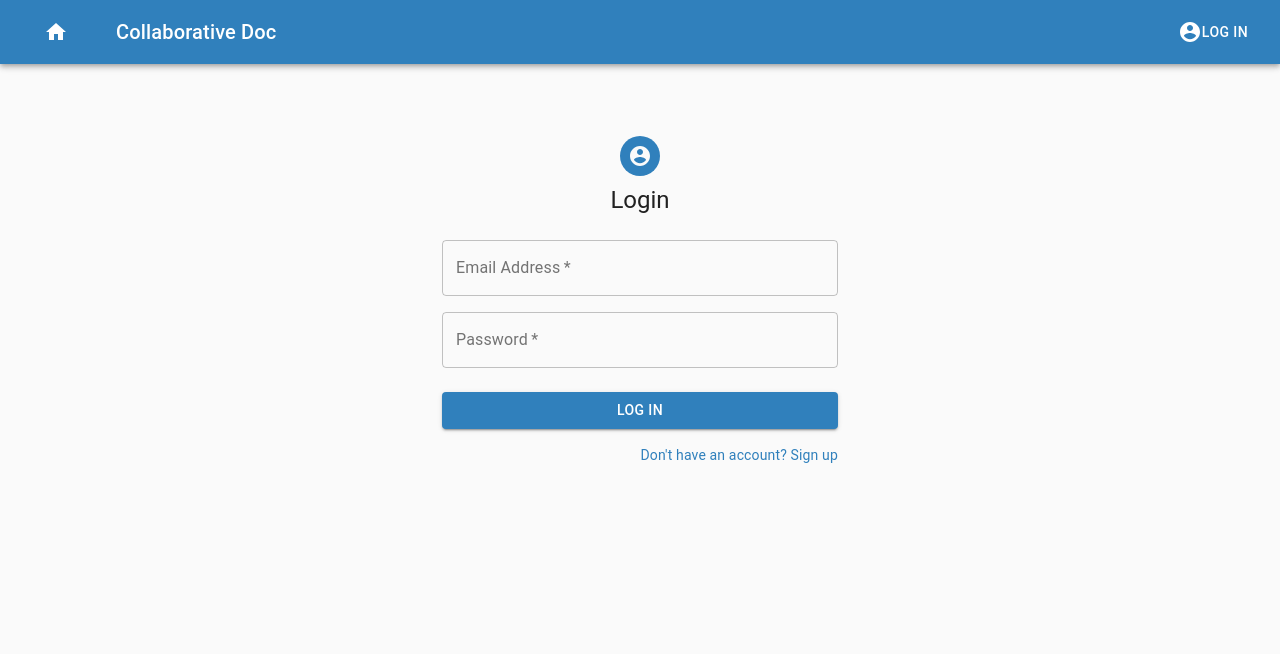
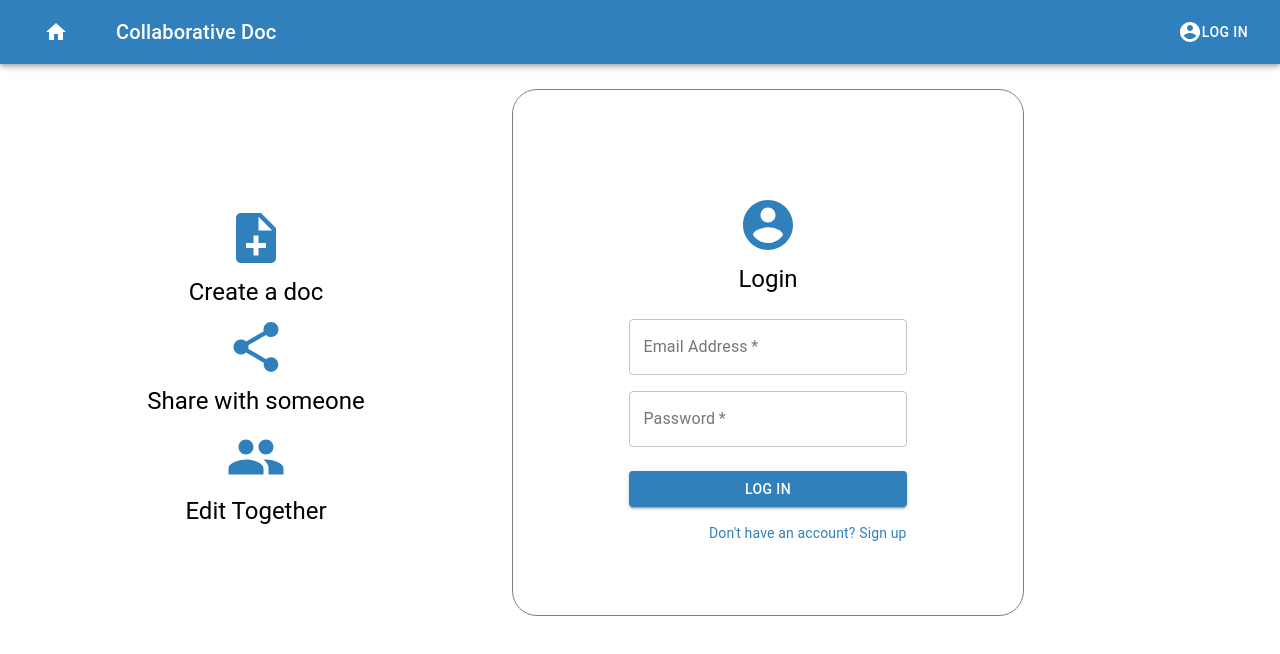
Before and after one commit to gongchen161/collaborative-doc, a React (Create React App) app: page /#/login in a window 1280 px wide. Shown: the top 654 px of the page. Built offline with nearby package versions, Linux system fonts and the light colour scheme; no server answers.

Commit message:
Add intro component to login and signup page

```diff
--- a/src/AuthContext.js
+++ b/src/AuthContext.js
@@ -1,16 +1,56 @@
 
 
 import React, { useState, useEffect, useRef, useContext } from 'react'
-import purple from '@material-ui/core/colors/purple';
-import green from '@material-ui/core/colors/green';
 import { auth } from './Firebase';
-import uuid from 'react-uuid'
+import { makeStyles } from '@material-ui/core/styles';
 
 const AuthContext = React.createContext();
 
 export function useAuth(){
      return useContext(AuthContext);
 }
+
+export const useStyles = makeStyles((theme) => ({
+    center: {
+      display: 'flex',
+      flexDirection: 'column',
+      alignItems: 'center',
+      justifyContent: 'center',
+      height: '500px',
+      marginTop: '25px'
+    },
+    left: {
+      width: '40%',
+      float: 'left',
+      marginTop: '25px'
+    },
+
+    right: {
+      width: '40%',
+      float: 'left',
+      border: "1px solid grey",
+      borderRadius: '25px',
+      marginTop: '25px',
+      marginRight: '25px'
+    },
+
+    icon: {
+      margin: theme.spacing(1),
+      width: 60,
+      height: 60
+    },
+    form: {
+      width: '60%',
+      marginTop: theme.spacing(3),
+    },
+    submit: {
+      margin: theme.spacing(3, 0, 2),
+    },
+
+    divider: {
+      margin: theme.spacing(3),
+    }
+  }));
 
 export function AuthProvider({ children }) {
     const [user, setUser] = useState();
--- a/src/components/Document.js
+++ b/src/components/Document.js
@@ -121,8 +121,8 @@ export default function Document() {
 
             <NavBar inDoc={true} docId={docId} inUser={true} canShare={isAuthorized=== 1}/>
             { isAuthorized === 0 && <div className='center'><CircularProgress color='primary'size={60} /><Typography variant="h5">Loading Docs...</Typography></div> }
-            {isAuthorized === 2 && <div className='center'><ErrorIcon color='primary'size={60} /><Typography variant="h5">You cannot view this doc</Typography></div> }
-            { isAuthorized === 1 && <div>
+            {  isAuthorized === 2 && <div className='center'><ErrorIcon color='primary'size={60} /><Typography variant="h5">You cannot view this doc</Typography></div> }
+            { user && isAuthorized === 1 && <div>
                 <TextField
                     id="standard-full-width"
                     placeholder="   Document Title"
@@ -177,12 +177,12 @@ export default function Document() {
                 />
                 {loading && <div><LinearProgress color='primary' size={80} thickness={10} /></div> }
 
-                <ReactQuill
+                { user && <ReactQuill
                     theme="snow"
                     onChange={uploadChanges}
                     readOnly={ loading}
                     ref={quill}
-                />
+                />}
             </div> }
         </div>
     )
--- a/src/components/Home.js
+++ b/src/components/Home.js
@@ -122,8 +122,8 @@ function Home() {
     return (
         <div>
             <NavBar inUser={true} ></NavBar>
-            {loading && <div className='center'><CircularProgress color='primary'size={60} /><Typography variant="h5">Loading Docs...</Typography></div> }
-            { !loading && <Box m={2} pt={3}>
+            {user && loading && <div className='center'><CircularProgress color='primary'size={60} /><Typography variant="h5">Loading Docs...</Typography></div> }
+            { user && !loading && <Box m={2} pt={3}>
                 <Box m={2} pt={3}>
                 <Typography className='center' variant="h4" > My Docs</Typography>
                 <Divider variant="middle"/>
--- /dev/null
+++ b/src/components/Intro.js
@@ -0,0 +1,38 @@
+
+import React from 'react';
+
+import CssBaseline from '@material-ui/core/CssBaseline';
+import Typography from '@material-ui/core/Typography';
+import Container from '@material-ui/core/Container';
+import NoteAddIcon from '@material-ui/icons/NoteAdd';
+import GroupIcon from '@material-ui/icons/Group';
+import Divider from '@material-ui/core/Divider';
+import { useStyles } from '../AuthContext';
+import Share from '@material-ui/icons/Share';
+
+
+  export default function Intro() {
+    const classes = useStyles();
+
+    return (
+        <div>
+            <Container component="main" maxWidth="lg">
+
+            <div className={classes.center}>
+
+                <NoteAddIcon color='primary' className={classes.icon} />
+                <Typography component="h1" variant="h5"  >Create a doc</Typography>
+                <Divider variant="inset" className={classes.divider} />
+
+                <Share color='primary' className={classes.icon}  />
+                <Typography component="h1" variant="h5"  >Share with someone</Typography>
+                <Divider variant="inset" className={classes.divider}/>
+
+                <GroupIcon color='primary' className={classes.icon}  />
+                <Typography component="h1" variant="h5"  >Edit Together</Typography>
+                <Divider variant="inset" className={classes.divider}/>
+            </div>
+        </Container>
+      </div>
+    );
+  }
--- a/src/components/Login.js
+++ b/src/components/Login.js
@@ -1,47 +1,22 @@
 
 import React, { useRef, useEffect } from 'react';
-import Avatar from '@material-ui/core/Avatar';
 import Button from '@material-ui/core/Button';
-import CssBaseline from '@material-ui/core/CssBaseline';
 import TextField from '@material-ui/core/TextField';
-import FormControlLabel from '@material-ui/core/FormControlLabel';
-import Checkbox from '@material-ui/core/Checkbox';
 import Link from '@material-ui/core/Link';
 import Grid from '@material-ui/core/Grid';
-import Box from '@material-ui/core/Box';
-import LockOutlinedIcon from '@material-ui/icons/LockOutlined';
 import Typography from '@material-ui/core/Typography';
 import { makeStyles } from '@material-ui/core/styles';
 import Container from '@material-ui/core/Container';
 import AccountCircleIcon from '@material-ui/icons/AccountCircle';
-
 import NavBar from './NavBar';
-
+import Intro from './Intro'
 import { auth } from '../Firebase';
 
-import { useAuth } from '../AuthContext';
+import { useAuth, useStyles } from '../AuthContext';
 
 import { useHistory } from 'react-router-dom';
 
-const useStyles = makeStyles((theme) => ({
-    paper: {
-      marginTop: theme.spacing(8),
-      display: 'flex',
-      flexDirection: 'column',
-      alignItems: 'center',
-    },
-    icon: {
-      margin: theme.spacing(1),
-      backgroundColor: theme.palette.primary.dark
-    },
-    form: {
-      width: '100%', // Fix IE 11 issue.
-      marginTop: theme.spacing(3),
-    },
-    submit: {
-      margin: theme.spacing(3, 0, 2),
-    },
-  }));
+
 
   export default function Login() {
     const classes = useStyles();
@@ -75,12 +50,13 @@ const useStyles = makeStyles((theme) => ({
         <div>
 
             <NavBar />
-                <Container component="main" maxWidth="xs">
-                    <CssBaseline />
-                    <div className={classes.paper}>
-                    <Avatar className={classes.icon}>
-                        <AccountCircleIcon />
-                    </Avatar>
+            <div className={classes.left}>
+                <Intro />
+            </div>
+            <div className={classes.right}>
+                <Container component="main" maxWidth="lg">
+                    <div className={classes.center}>
+                        <AccountCircleIcon className={classes.icon} color='primary' />
                     <Typography component="h1" variant="h5">
                     Login
                     </Typography>
@@ -132,6 +108,7 @@ const useStyles = makeStyles((theme) => ({
                     </form>
                     </div>
                 </Container>
+                </div>
       </div>
     );
   }
--- a/src/components/Signup.js
+++ b/src/components/Signup.js
@@ -1,47 +1,22 @@
 
 import React, { useRef, useEffect } from 'react';
-import Avatar from '@material-ui/core/Avatar';
 import Button from '@material-ui/core/Button';
 import CssBaseline from '@material-ui/core/CssBaseline';
 import TextField from '@material-ui/core/TextField';
-import FormControlLabel from '@material-ui/core/FormControlLabel';
-import Checkbox from '@material-ui/core/Checkbox';
 import Link from '@material-ui/core/Link';
 import Grid from '@material-ui/core/Grid';
-import Box from '@material-ui/core/Box';
-import LockOutlinedIcon from '@material-ui/icons/LockOutlined';
 import Typography from '@material-ui/core/Typography';
-import { makeStyles } from '@material-ui/core/styles';
 import Container from '@material-ui/core/Container';
 import AccountCircleIcon from '@material-ui/icons/AccountCircle';
 
 import NavBar from './NavBar';
-
+import Intro from './Intro';
 import { auth } from '../Firebase';
 
-import { useAuth } from '../AuthContext';
+import { useAuth, useStyles } from '../AuthContext';
 import { useHistory } from 'react-router-dom';
 
 
-const useStyles = makeStyles((theme) => ({
-    paper: {
-      marginTop: theme.spacing(8),
-      display: 'flex',
-      flexDirection: 'column',
-      alignItems: 'center',
-    },
-    icon: {
-      margin: theme.spacing(1),
-      backgroundColor: theme.palette.primary.dark
-    },
-    form: {
-      width: '100%', // Fix IE 11 issue.
-      marginTop: theme.spacing(3),
-    },
-    submit: {
-      margin: theme.spacing(3, 0, 2),
-    },
-  }));
 
 export default function SignUp() {
     const classes = useStyles();
@@ -82,14 +57,16 @@ const useStyles = makeStyles((theme) => ({
         <div>
 
               <NavBar />
-      <Container component="main" maxWidth="xs">
+              <div className={classes.left}>
+                <Intro />
+              </div>
+              <div className={classes.right}>
+                <Container component="main" maxWidth="lg" >
                 <CssBaseline />
-        <div className={classes.paper}>
-          <Avatar className={classes.icon}>
-            <AccountCircleIcon />
-          </Avatar>
+                    <div className={classes.center}>
+                      <AccountCircleIcon className={classes.icon} color='primary' />
                     <Typography component="h1" variant="h5">
-            Sign up
+                    Sign Up
                     </Typography>
                     <form className={classes.form} noValidate>
                         <Grid container spacing={2}>
@@ -152,7 +129,7 @@ const useStyles = makeStyles((theme) => ({
           </form>
         </div>
       </Container>
-
+</div>
 
       </div>
     );
```
Lines whose indentation alone changed are shown as unchanged.
